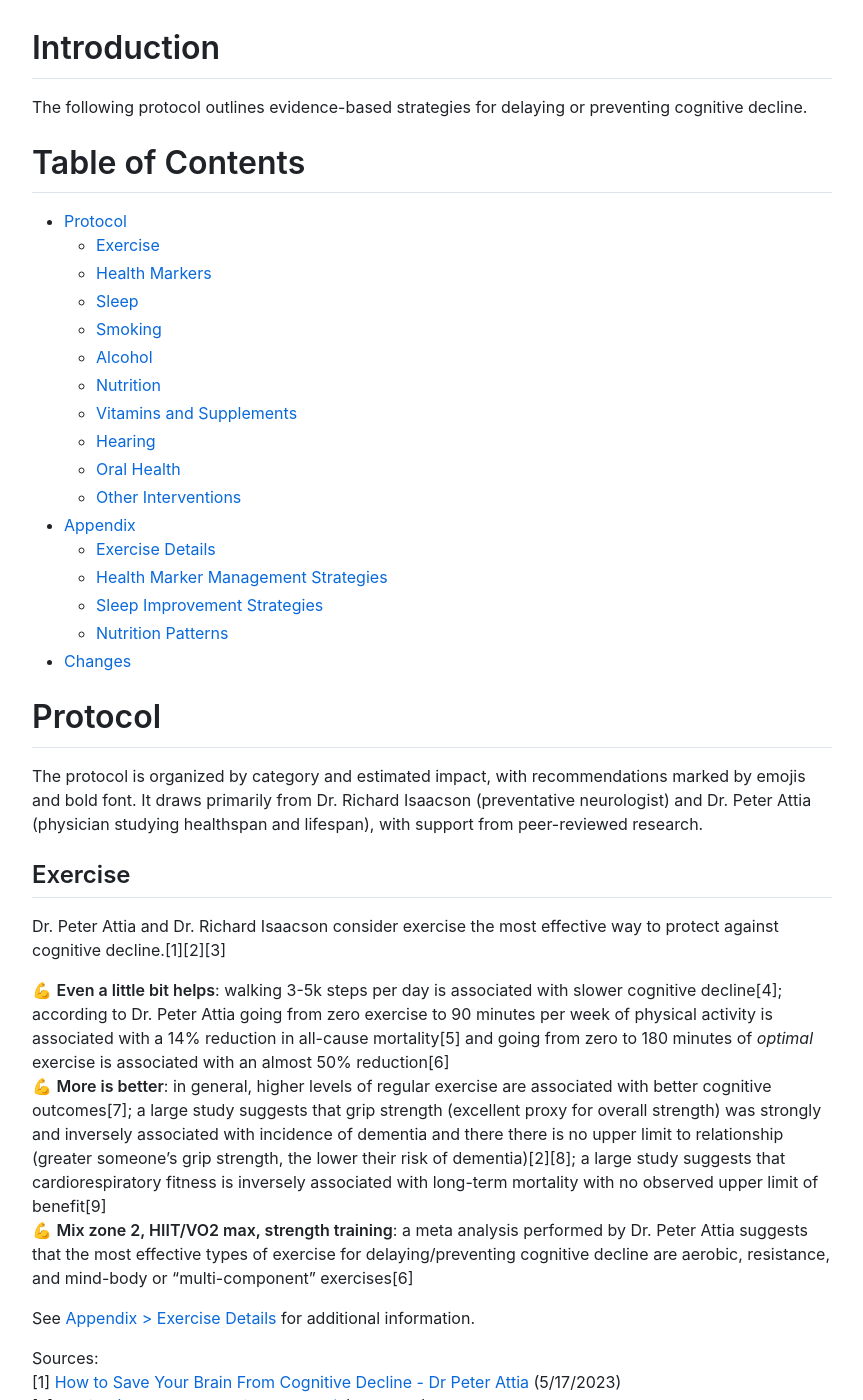
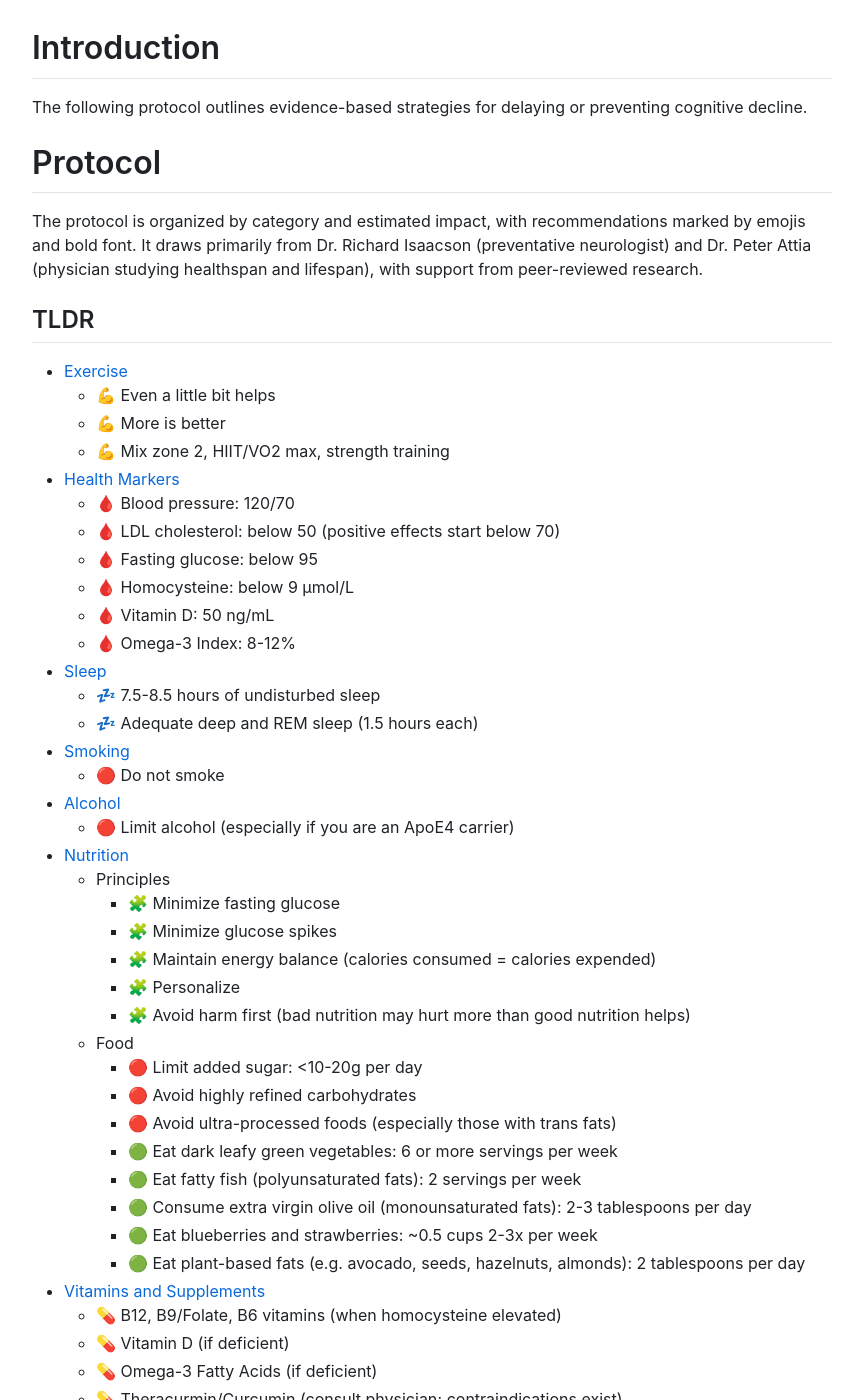
Before and after one commit to samtmartin/brainhealth, a Jekyll site: the page built from index.md, in a window 1280 px wide and 1400 px high. Shown: the whole window, without its empty margins (208-1071 px from the left). Built offline with Jekyll 4.4.1, drawn with Linux system fonts in a browser that asks for light colours; nearby versions of some CDN libraries; our own code applies the rules of GitHub Pages for plain Markdown files; some of the changed text lies outside the part shown.

Commit message:
Content. Remove TOC. Add TLDR.

```diff
--- a/index.md
+++ b/index.md
@@ -2,29 +2,53 @@
 
 The following protocol outlines evidence-based strategies for delaying or preventing cognitive decline.
 
-# Table of Contents
-
-- [Protocol](#protocol)
-  - [Exercise](#exercise)
-  - [Health Markers](#health-markers)
-  - [Sleep](#sleep)
-  - [Smoking](#smoking)
-  - [Alcohol](#alcohol)
-  - [Nutrition](#nutrition)
-  - [Vitamins and Supplements](#vitamins-and-supplements)
-  - [Hearing](#hearing)
-  - [Oral Health](#oral-health)
-  - [Other Interventions](#other-interventions)
-- [Appendix](#appendix)
-  - [Exercise Details](#exercise-details)
-  - [Health Marker Management Strategies](#health-marker-management-strategies)
-  - [Sleep Improvement Strategies](#sleep-improvement-strategies)
-  - [Nutrition Patterns](#nutrition-patterns)
-- [Changes](#changes)
-
 # Protocol
 
 The protocol is organized by category and estimated impact, with recommendations marked by emojis and bold font. It draws primarily from Dr. Richard Isaacson (preventative neurologist) and Dr. Peter Attia (physician studying healthspan and lifespan), with support from peer-reviewed research.
+
+## TLDR
+
+- [Exercise](#exercise)
+  - 💪 Even a little bit helps
+  - 💪 More is better
+  - 💪 Mix zone 2, HIIT/VO2 max, strength training
+- [Health Markers](#health-markers)
+  - 🩸 Blood pressure: 120/70
+  - 🩸 LDL cholesterol: below 50 (positive effects start below 70)
+  - 🩸 Fasting glucose: below 95
+  - 🩸 Homocysteine: below 9 µmol/L
+  - 🩸 Vitamin D: 50 ng/mL
+  - 🩸 Omega-3 Index: 8-12%
+- [Sleep](#sleep)
+  - 💤 7.5-8.5 hours of undisturbed sleep
+  - 💤 Adequate deep and REM sleep (1.5 hours each)
+- [Smoking](#smoking)
+  - 🔴 Do not smoke
+- [Alcohol](#alcohol)
+  - 🔴 Limit alcohol (especially if you are an ApoE4 carrier)
+- [Nutrition](#nutrition)
+  - Principles
+    - 🧩 Minimize fasting glucose
+    - 🧩 Minimize glucose spikes
+    - 🧩 Maintain energy balance (calories consumed = calories expended)
+    - 🧩 Personalize
+    - 🧩 Avoid harm first (bad nutrition may hurt more than good nutrition helps)
+  - Food
+    - 🔴 Limit added sugar: <10-20g per day
+    - 🔴 Avoid highly refined carbohydrates
+    - 🔴 Avoid ultra-processed foods (especially those with trans fats)
+    - 🟢 Eat dark leafy green vegetables: 6 or more servings per week
+    - 🟢 Eat fatty fish (polyunsaturated fats): 2 servings per week
+    - 🟢 Consume extra virgin olive oil (monounsaturated fats): 2-3 tablespoons per day
+    - 🟢 Eat blueberries and strawberries: ~0.5 cups 2-3x per week
+    - 🟢 Eat plant-based fats (e.g. avocado, seeds, hazelnuts, almonds): 2 tablespoons per day
+- [Vitamins and Supplements](#vitamins-and-supplements)
+  - 💊 B12, B9/Folate, B6 vitamins (when homocysteine elevated)
+  - 💊 Vitamin D (if deficient)
+  - 💊 Omega-3 Fatty Acids (if deficient)
+  - 💊 Theracurmin/Curcumin (consult physician; contraindications exist)
+  - 💊 Cocoa Flavanols
+  - 💊 Magnesium L-Threonate
 
 ## Exercise
 
```
